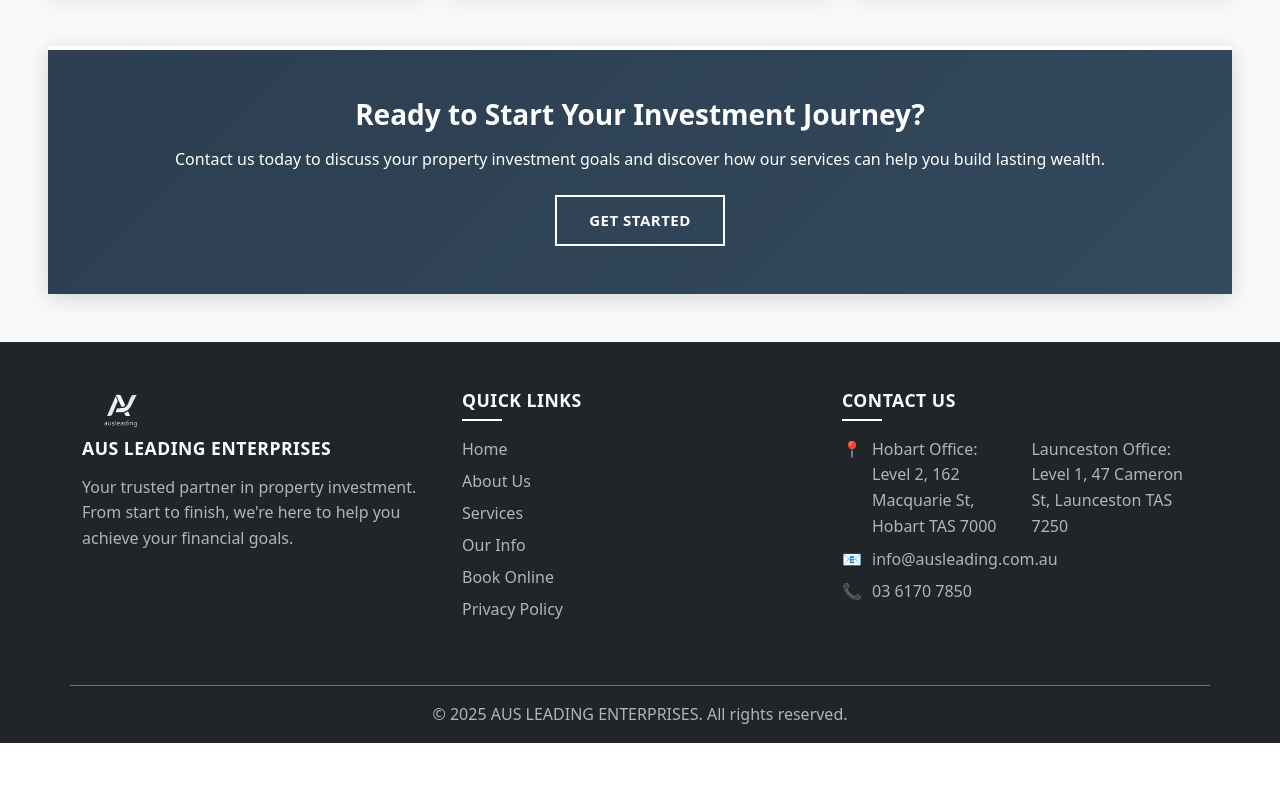
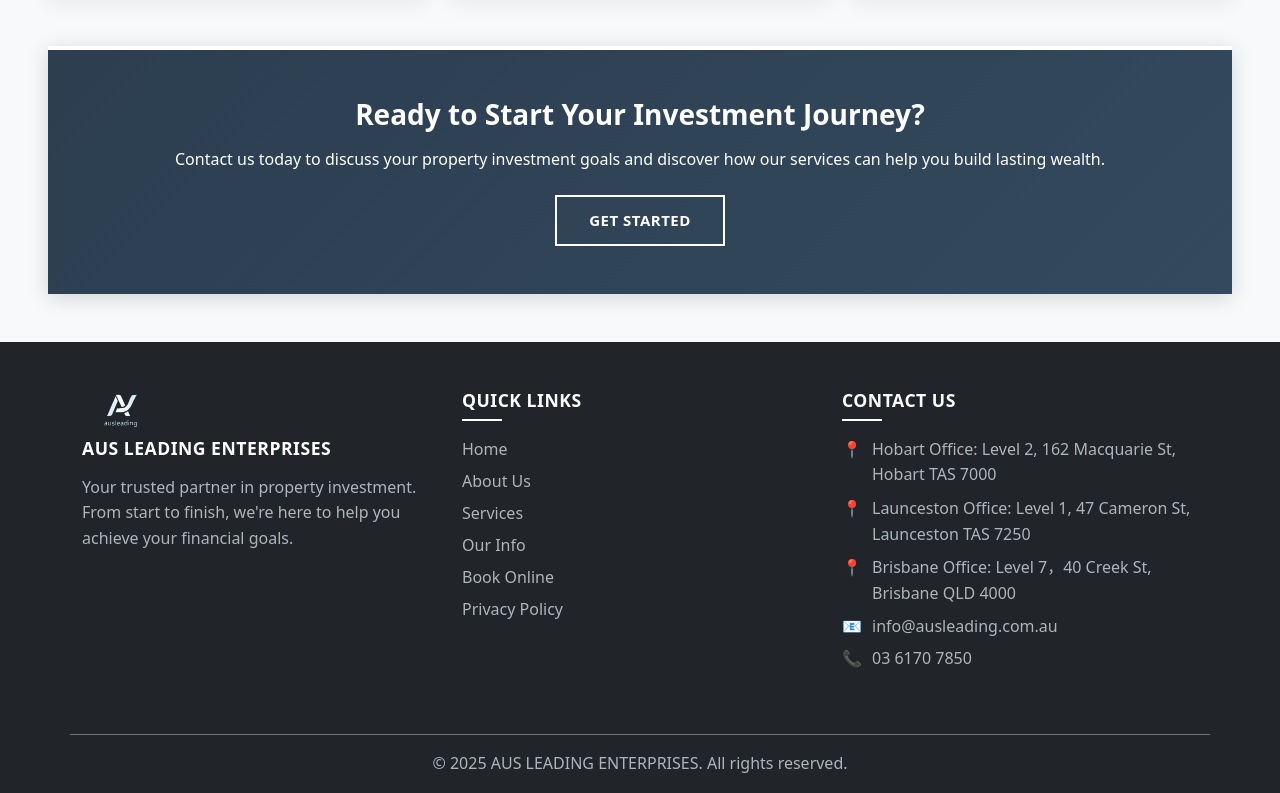
Before and after one commit to OM-Lending/auslending, a React (Create React App) app: page /services in a window 1280 px wide. Shown: the part 1452-2245 px from the top of the page. Before the commit the page ends 2195 px from the top, so only its background shows below. Built offline with nearby package versions, Linux system fonts and the light colour scheme.

Commit message:
Refactor office address formatting in Footer component
Removed line breaks from office address entries for better formatting.

```diff
--- a/src/components/Footer.js
+++ b/src/components/Footer.js
@@ -70,14 +70,19 @@ function Footer() {
               <li className="mb-2">
                 <i className="contact-icon">📍</i>
                 <span className="text-light-gray">
-                  Hobart Office:
-                  <br />
-                  Level 2, 162 Macquarie St, Hobart TAS 7000
+                  Hobart Office: Level 2, 162 Macquarie St, Hobart TAS 7000
                 </span>
+              </li>
+              <li className="mb-2">
+                <i className="contact-icon">📍</i>
                 <span className="text-light-gray">
-                  Launceston Office:
-                  <br />
-                  Level 1, 47 Cameron St, Launceston TAS 7250
+                  Launceston Office: Level 1, 47 Cameron St, Launceston TAS 7250
+                </span>
+              </li>
+               <li className="mb-2">
+                <i className="contact-icon">📍</i>
+                <span className="text-light-gray">
+                  Brisbane Office: Level 7，40 Creek St, Brisbane QLD 4000
                 </span>
               </li>
               <li className="mb-2">
```
